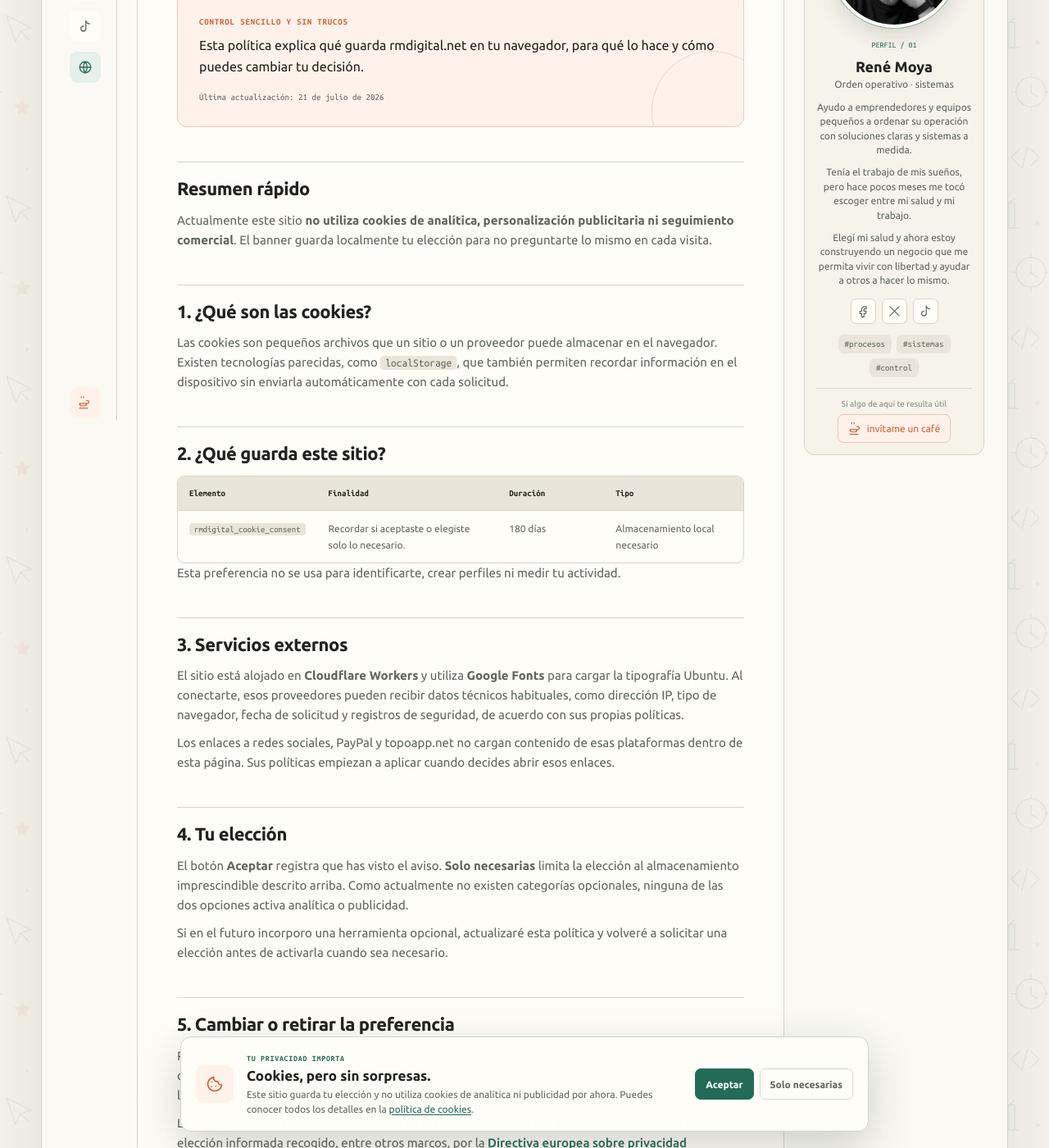
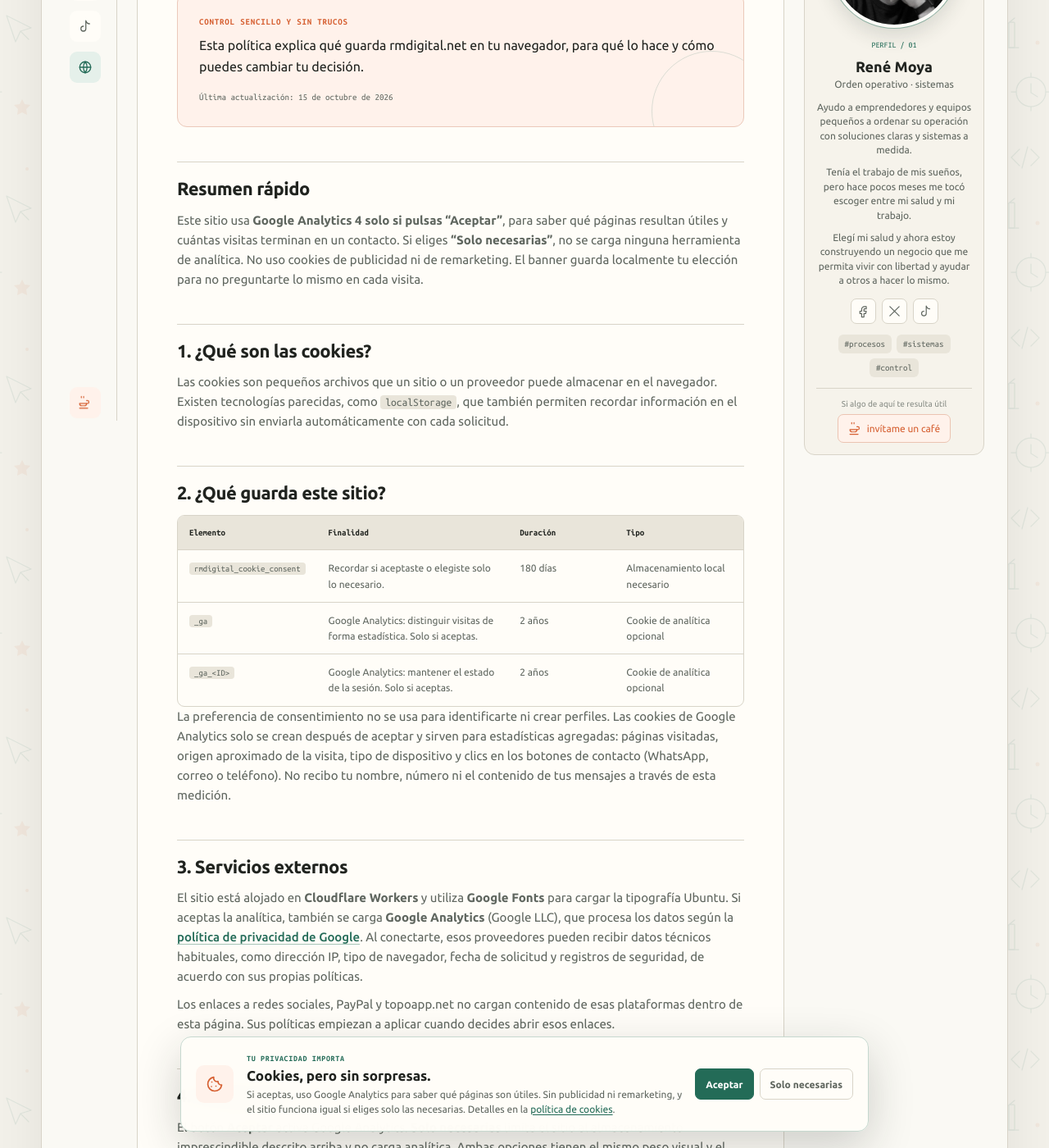
Before and after one commit to renedev0284-creator/rmdigitalnet, a Jekyll site: the page built from cookies.md, in a window 1280 px wide and 1400 px high, scrolled down 280 px. Shown: the whole window at 82% size. Built offline with Jekyll 4.4.1, drawn with Linux system fonts in a browser that asks for light colours; some of the changed text lies outside the part shown.

Commit message:
Declara Google Analytics en cookies y mide clics de contacto
El banner y las políticas decían que no había analítica, pero GA4 se
cargaba al aceptar. Ahora se informa con claridad, se vuelve a pedir el
consentimiento (versión 2), se respeta el retiro en la misma visita y
los clics en WhatsApp, correo y teléfono se envían como evento contact.

Co-Authored-By: Claude Opus 5.5 <noreply@anthropic.com>

```diff
--- a/_includes/cookie-banner.html
+++ b/_includes/cookie-banner.html
@@ -5,7 +5,7 @@
   <div class="cookie-copy">
     <p class="cookie-label">Tu privacidad importa</p>
     <h2 id="cookie-title">Cookies, pero sin sorpresas.</h2>
-    <p>Este sitio guarda tu elección y no utiliza cookies de analítica ni publicidad por ahora. Puedes conocer todos los detalles en la <a href="{{ '/cookies/' | relative_url }}">política de cookies</a>.</p>
+    <p>Si aceptas, uso Google Analytics para saber qué páginas son útiles. Sin publicidad ni remarketing, y el sitio funciona igual si eliges solo las necesarias. Detalles en la <a href="{{ '/cookies/' | relative_url }}">política de cookies</a>.</p>
   </div>
   <div class="cookie-actions">
     <button class="cookie-button cookie-button--primary" id="cookie-accept" type="button">Aceptar</button>
--- a/assets/js/main.js
+++ b/assets/js/main.js
@@ -105,7 +105,9 @@ document.addEventListener("DOMContentLoaded", function () {
   var cookieNecessary = document.getElementById("cookie-necessary");
   var cookieSettings = document.querySelectorAll("[data-cookie-settings]");
   var consentKey = "rmdigital_cookie_consent";
-  var consentVersion = 1;
+  // v2: el banner ahora informa de Google Analytics; las decisiones tomadas
+  // con el texto anterior ("sin analítica") se vuelven a preguntar.
+  var consentVersion = 2;
   var consentLifetime = 180 * 24 * 60 * 60 * 1000;
 
   function readConsent() {
@@ -120,7 +122,9 @@ document.addEventListener("DOMContentLoaded", function () {
 
   // ---------------- Google Analytics 4 (solo si hay consentimiento) ----------------
   function loadAnalytics() {
-    if (!window.RM_GA_ID || window.__rmGaLoaded) return;
+    if (!window.RM_GA_ID) return;
+    window["ga-disable-" + window.RM_GA_ID] = false;
+    if (window.__rmGaLoaded) return;
     window.__rmGaLoaded = true;
 
     window.dataLayer = window.dataLayer || [];
@@ -133,6 +137,34 @@ document.addEventListener("DOMContentLoaded", function () {
     script.src = "https://www.googletagmanager.com/gtag/js?id=" + window.RM_GA_ID;
     document.head.appendChild(script);
   }
+
+  // Si alguien retira el consentimiento, se detiene el envío de datos en esta
+  // misma visita (opt-out oficial de gtag.js); en las siguientes ya no se carga.
+  function disableAnalytics() {
+    if (window.RM_GA_ID) window["ga-disable-" + window.RM_GA_ID] = true;
+  }
+
+  // ---------------- Clics de contacto como conversiones ----------------
+  // Se envían solo si GA ya está cargado (es decir, hubo consentimiento).
+  // En GA4 conviene marcar el evento "contact" como evento clave.
+  document.addEventListener("click", function (event) {
+    var link = event.target.closest && event.target.closest("a[href]");
+    if (!link || typeof window.gtag !== "function") return;
+
+    var href = link.getAttribute("href");
+    var method = null;
+    if (href.indexOf("https://wa.me/") === 0) method = "whatsapp";
+    else if (href.indexOf("mailto:") === 0) method = "email";
+    else if (href.indexOf("tel:") === 0) method = "phone";
+    if (!method) return;
+
+    var section = link.closest("section[id], aside, header, footer");
+    window.gtag("event", "contact", {
+      method: method,
+      cta_location: section ? (section.id || section.tagName.toLowerCase()) : "page",
+      cta_text: link.textContent.replace(/\s+/g, " ").trim().slice(0, 80)
+    });
+  });
 
   function showCookieBanner() {
     if (!cookieBanner) return;
@@ -158,6 +190,7 @@ document.addEventListener("DOMContentLoaded", function () {
       // El banner puede cerrarse aunque el navegador bloquee localStorage.
     }
     if (choice === "accepted") loadAnalytics();
+    else disableAnalytics();
     hideCookieBanner();
   }
 
--- a/cookies.md
+++ b/cookies.md
@@ -10,12 +10,12 @@ page_class: "policy-page"
 <div class="policy-intro policy-intro--cookies">
   <p class="policy-kicker">Control sencillo y sin trucos</p>
   <p>Esta política explica qué guarda rmdigital.net en tu navegador, para qué lo hace y cómo puedes cambiar tu decisión.</p>
-  <span>Última actualización: 21 de julio de 2026</span>
+  <span>Última actualización: 15 de octubre de 2026</span>
 </div>
 
 ## Resumen rápido
 
-Actualmente este sitio **no utiliza cookies de analítica, personalización publicitaria ni seguimiento comercial**. El banner guarda localmente tu elección para no preguntarte lo mismo en cada visita.
+Este sitio usa **Google Analytics 4 solo si pulsas "Aceptar"**, para saber qué páginas resultan útiles y cuántas visitas terminan en un contacto. Si eliges **"Solo necesarias"**, no se carga ninguna herramienta de analítica. No uso cookies de publicidad ni de remarketing. El banner guarda localmente tu elección para no preguntarte lo mismo en cada visita.
 
 ## 1. ¿Qué son las cookies?
 
@@ -30,23 +30,25 @@ Las cookies son pequeños archivos que un sitio o un proveedor puede almacenar e
     </thead>
     <tbody>
       <tr><td><code>rmdigital_cookie_consent</code></td><td>Recordar si aceptaste o elegiste solo lo necesario.</td><td>180 días</td><td>Almacenamiento local necesario</td></tr>
+      <tr><td><code>_ga</code></td><td>Google Analytics: distinguir visitas de forma estadística. Solo si aceptas.</td><td>2 años</td><td>Cookie de analítica opcional</td></tr>
+      <tr><td><code>_ga_&lt;ID&gt;</code></td><td>Google Analytics: mantener el estado de la sesión. Solo si aceptas.</td><td>2 años</td><td>Cookie de analítica opcional</td></tr>
     </tbody>
   </table>
 </div>
 
-Esta preferencia no se usa para identificarte, crear perfiles ni medir tu actividad.
+La preferencia de consentimiento no se usa para identificarte ni crear perfiles. Las cookies de Google Analytics solo se crean después de aceptar y sirven para estadísticas agregadas: páginas visitadas, origen aproximado de la visita, tipo de dispositivo y clics en los botones de contacto (WhatsApp, correo o teléfono). No recibo tu nombre, número ni el contenido de tus mensajes a través de esta medición.
 
 ## 3. Servicios externos
 
-El sitio está alojado en **Cloudflare Workers** y utiliza **Google Fonts** para cargar la tipografía Ubuntu. Al conectarte, esos proveedores pueden recibir datos técnicos habituales, como dirección IP, tipo de navegador, fecha de solicitud y registros de seguridad, de acuerdo con sus propias políticas.
+El sitio está alojado en **Cloudflare Workers** y utiliza **Google Fonts** para cargar la tipografía Ubuntu. Si aceptas la analítica, también se carga **Google Analytics** (Google LLC), que procesa los datos según la [política de privacidad de Google](https://policies.google.com/privacy). Al conectarte, esos proveedores pueden recibir datos técnicos habituales, como dirección IP, tipo de navegador, fecha de solicitud y registros de seguridad, de acuerdo con sus propias políticas.
 
 Los enlaces a redes sociales, PayPal y topoapp.net no cargan contenido de esas plataformas dentro de esta página. Sus políticas empiezan a aplicar cuando decides abrir esos enlaces.
 
 ## 4. Tu elección
 
-El botón **Aceptar** registra que has visto el aviso. **Solo necesarias** limita la elección al almacenamiento imprescindible descrito arriba. Como actualmente no existen categorías opcionales, ninguna de las dos opciones activa analítica o publicidad.
+El botón **Aceptar** activa Google Analytics. **Solo necesarias** limita el sitio al almacenamiento imprescindible descrito arriba y no carga analítica. Ambas opciones tienen el mismo peso visual y el sitio funciona igual con cualquiera de ellas.
 
-Si en el futuro incorporo una herramienta opcional, actualizaré esta política y volveré a solicitar una elección antes de activarla cuando sea necesario.
+Si en el futuro incorporo otra herramienta opcional, actualizaré esta política y volveré a solicitar tu elección antes de activarla.
 
 ## 5. Cambiar o retirar la preferencia
 
```
Also changed, not shown: other parts of cookies.md (+1 -1 lines), legal.md (+3 -3 lines).
